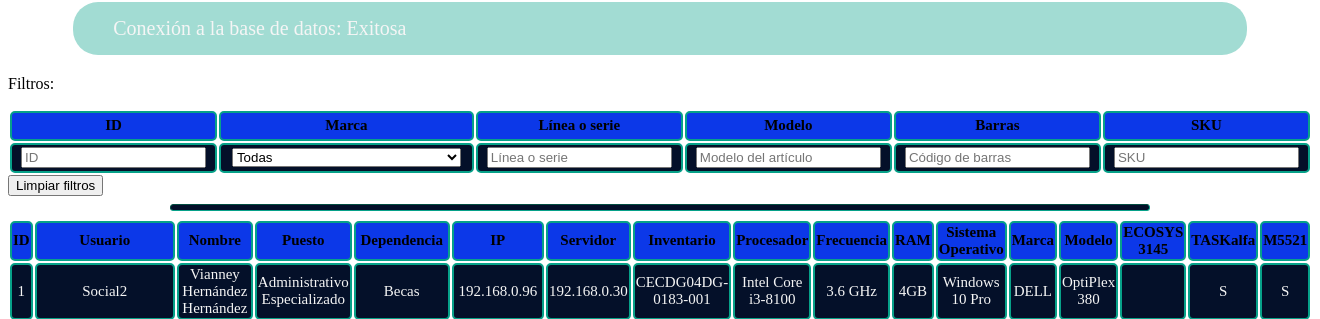
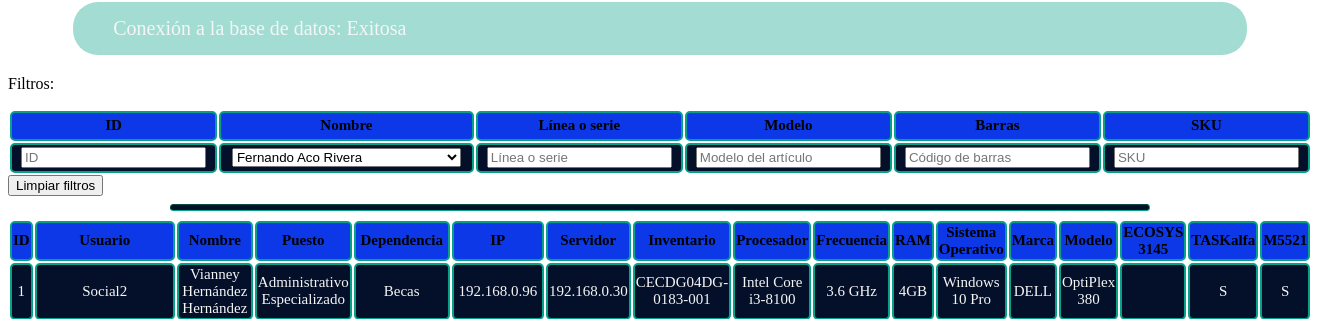
Before and after one commit to dantecc10/social-admin.dominio-servidor, a PHP site: page /Consulta.php in a window 1320 px wide. Shown: the part 181-500 px from the top of the page. Run offline with PHP 8.4, Linux system fonts and the light colour scheme; data that the repository does not hold is empty.

Commit message:
Nombre modificado

```diff
--- a/Consulta.php
+++ b/Consulta.php
@@ -40,7 +40,7 @@
         <table id="TablaFiltros">
             <tr id="EncabezadosFiltros">
                 <th>ID</th>
-                <th>Marca</th>
+                <th>Nombre</th>
                 <th>Línea o serie</th>
                 <th>Modelo</th>
                 <th>Barras</th>
@@ -52,10 +52,7 @@
                         <input type="number" name="CapturaID" id="CampoFiltroID" placeholder="ID" onblur="javascript:FiltroID(ModoFiltro = 'ID')" onchange="javascript:FiltroID(ModoFiltro = 'ID')">
                     </td>
                     <td>
-                        <select name="CapturaNombre" id="CampoFiltroNombre" onblur="javascript:FiltroMarca(ModoFiltro = 'ID')" onchange="javascript:FiltroMarca(ModoFiltro = 'ID')">
-                            <option value="Todas">Todas</option>
-                            <option value="Playmobil">Playmobil</option>
-                            <option value="LEGO">LEGO</option>
+                        <select name="CapturaNombre" id="CampoFiltroNombre" onblur="javascript:FiltroNombre(ModoFiltro = 'ID')" onchange="javascript:FiltroNombre(ModoFiltro = 'ID')">
                             <?php
                             $consulta = "SELECT Nombre FROM `equipos administrativos`";
                             $resultado = mysqli_query($conexión, $consulta) or die("Error en la consulta a la base de datos");
```
